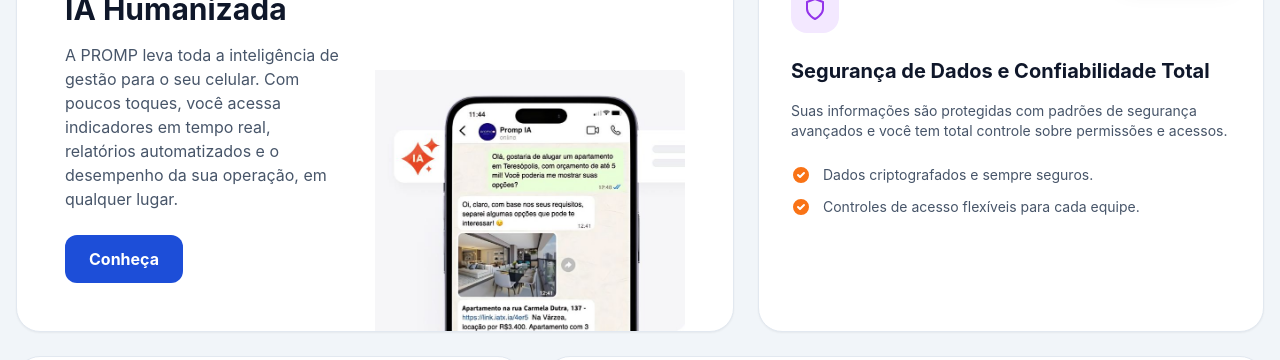
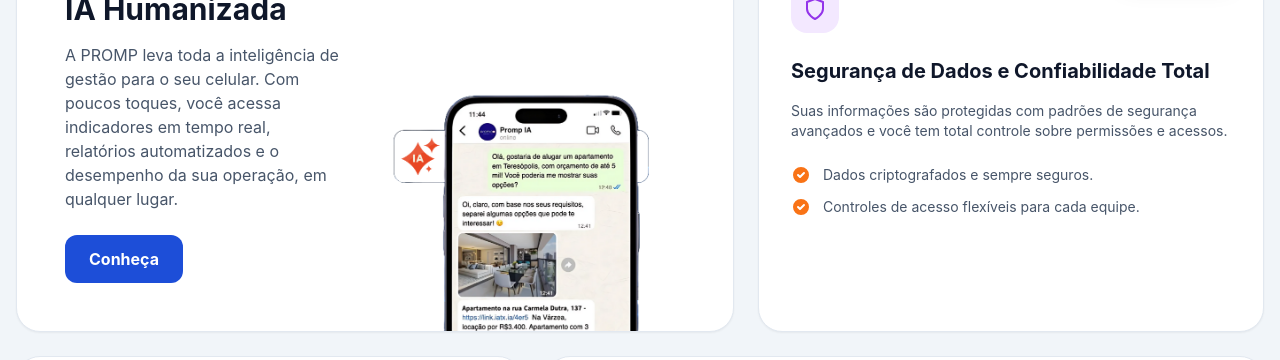
Before and after one commit to HugoGarcez/site-promp, a Nuxt app: page / in a window 1280 px wide. Shown: the part 2183-2543 px from the top of the page. Built offline with nearby package versions, Linux system fonts and the light colour scheme.

Commit message:
update: replace human ai image with whatsapp mockup

```diff
--- a/pages/index.vue
+++ b/pages/index.vue
@@ -446,7 +446,7 @@ useSeoMeta({
 
           <!-- Image -->
           <div class="relative w-full md:w-1/2 shrink-0 flex justify-end">
-            <NuxtImg src="/images/ia-em-acao.jpg" alt="IA Humanizada em ação"
+            <NuxtImg src="/images/ia-whatsapp.png" alt="IA Humanizada no WhatsApp"
               class="max-w-full h-auto object-contain object-bottom block" width="600" height="600" quality="100" />
           </div>
         </div>
@@ -1570,7 +1570,7 @@ useSeoMeta({
         <!-- Text Content -->
         <div class="w-full md:w-1/2 z-10 self-center pb-10">
           <span class="text-secondary font-bold tracking-wider uppercase text-sm mb-2 block">{{ $t('mobile_app.label')
-            }}</span>
+          }}</span>
           <h2 class="text-3xl md:text-5xl font-bold text-slate-900 dark:text-white mb-6">
             {{ $t('mobile_app.title') }}
           </h2>
```
Also changed, not shown: public/images/ia-whatsapp.png (added).
